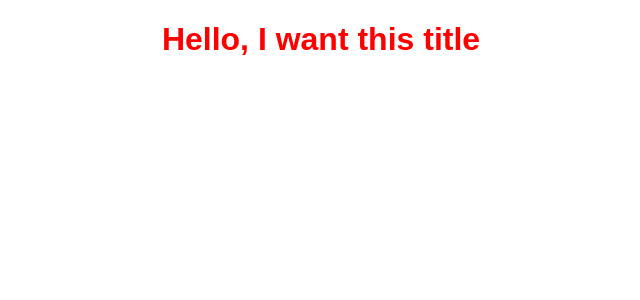
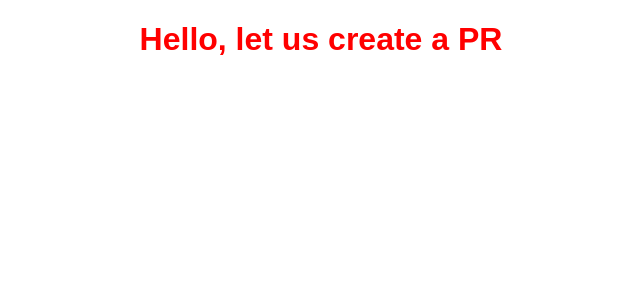
Before and after one commit to christianalfoni/new-git-flow, a React (Create React App) app: page / in a window 1280 px wide. Shown: the top 300 px of the page, without its empty margins (319-959 px from the left). Built offline with nearby package versions, Linux system fonts and the light colour scheme.

Commit message:
initial commit

```diff
--- a/src/App.js
+++ b/src/App.js
@@ -4,7 +4,7 @@ import "./styles.css";
 export default function App() {
   return (
     <div className="App">
-      <h1>Hello, I want this title</h1>
+      <h1>Hello, let us create a PR</h1>
     </div>
   );
 }
```
